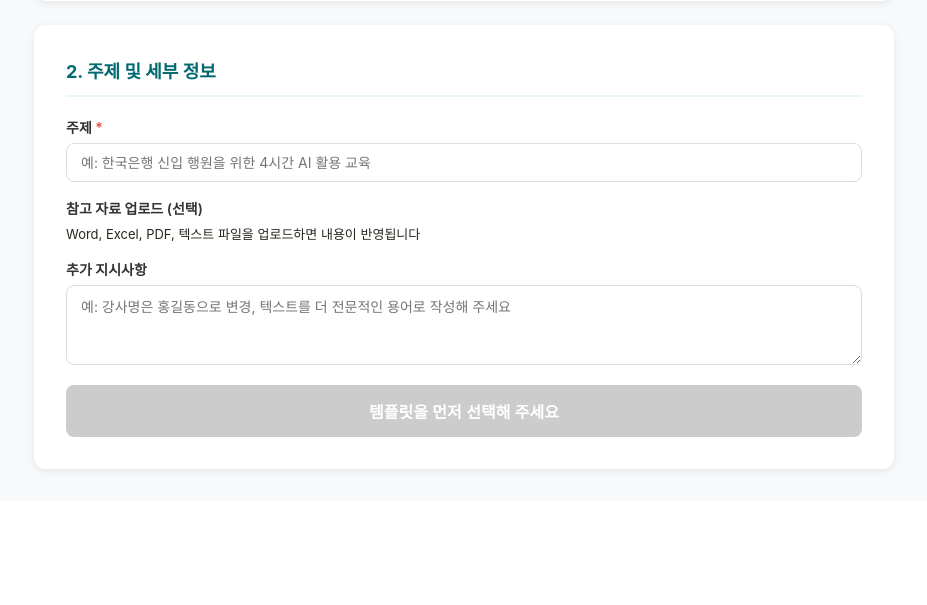
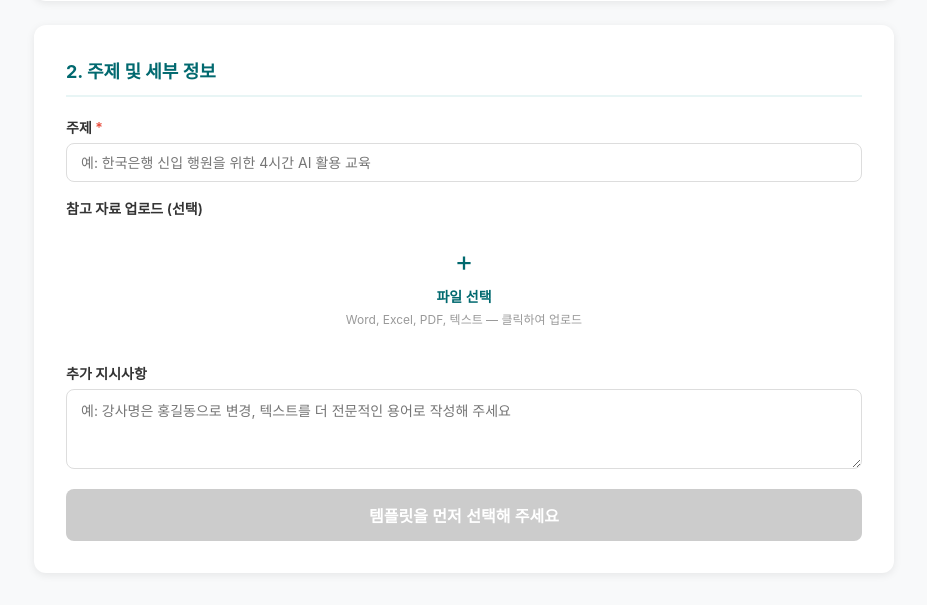
Before and after one commit to daniel8824-del/pptx-autofill, a FastAPI app: page / in a window 1280 px wide. Shown: the part 481-1086 px from the top of the page, without its empty margins (176-1103 px from the left). Before the commit the page ends 954 px from the top, so only its background shows below. Run offline with FastAPI, Linux system fonts and the light colour scheme; data that the repository does not hold is empty.

Commit message:
fix: 참고 자료 업로드 영역 UI 개선 — 버튼 명확화
Co-Authored-By: Claude Opus 4.6 (1M context) <noreply@anthropic.com>

```diff
--- a/app/templates/index.html
+++ b/app/templates/index.html
@@ -100,8 +100,10 @@
             <input name="topic" id="topicInput" required placeholder="예: 한국은행 신입 행원을 위한 4시간 AI 활용 교육">
 
             <label>참고 자료 업로드 (선택)</label>
-            <div class="file-upload-zone" onclick="document.getElementById('refFileInput').click()" style="margin-bottom:8px;">
-                <p style="font-size:13px;">Word, Excel, PDF, 텍스트 파일을 업로드하면 내용이 반영됩니다</p>
+            <div class="file-upload-zone" onclick="document.getElementById('refFileInput').click()" style="margin-bottom:8px; cursor:pointer; padding:20px; text-align:center;">
+                <div style="font-size:28px; color:#01696F; margin-bottom:8px;">+</div>
+                <div style="font-size:14px; font-weight:600; color:#01696F; margin-bottom:4px;">파일 선택</div>
+                <p style="font-size:12px; color:#999;">Word, Excel, PDF, 텍스트 — 클릭하여 업로드</p>
                 <input type="file" id="refFileInput" name="ref_files" multiple accept=".docx,.xlsx,.pdf,.txt,.csv,.hwp" style="display:none" onchange="showRefFiles(this)">
             </div>
             <div id="refFileList" style="margin-bottom:16px;"></div>
```
